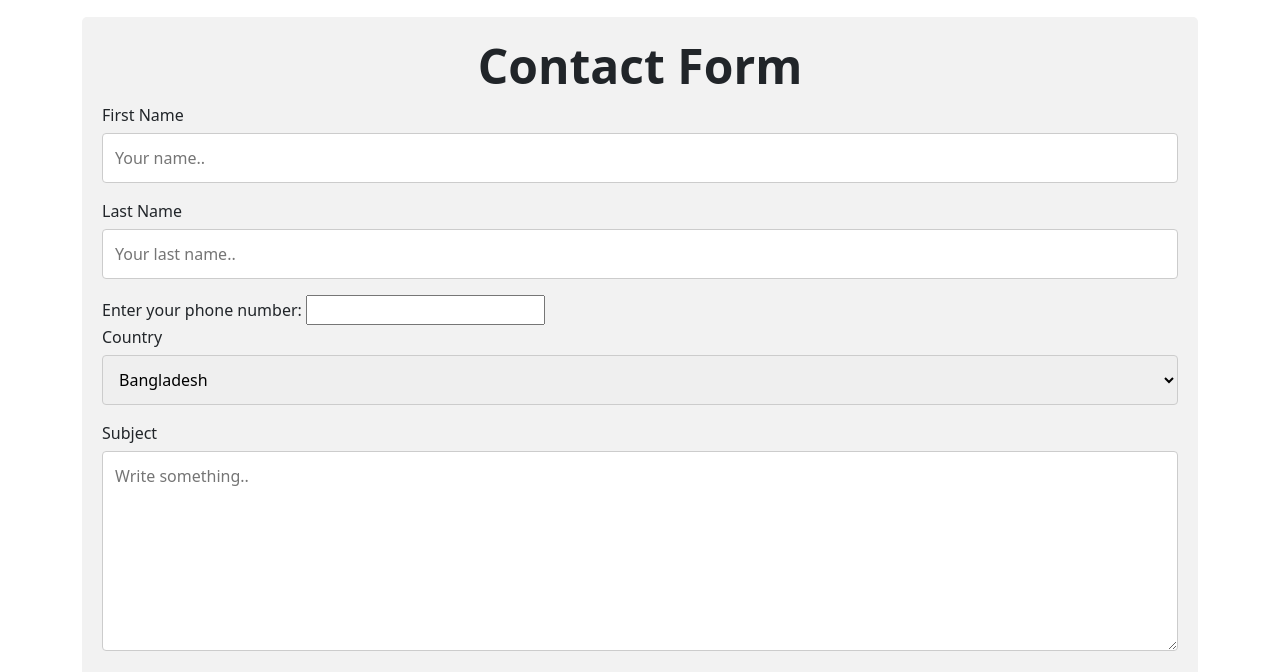
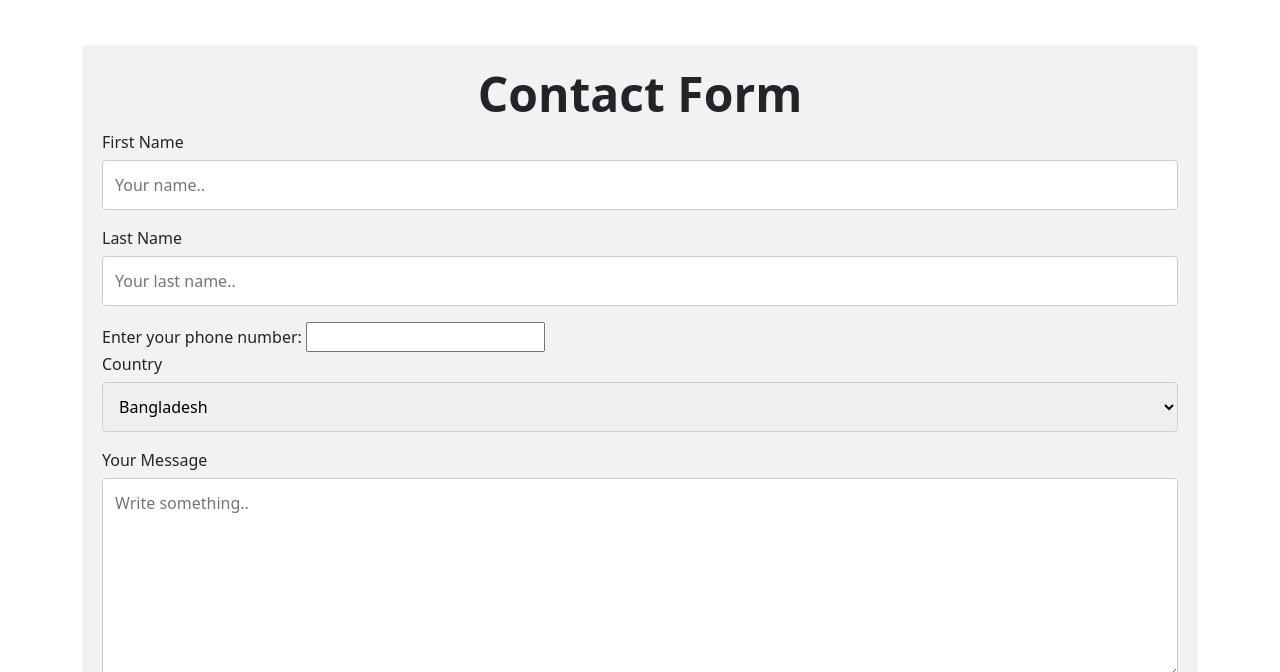
Before and after one commit to hmnomaan/honda-cbr-bootstrap-assignment, a plain HTML site: page index.html in a window 1280 px wide. Shown: the part 3689-4361 px from the top of the page. Drawn offline with nearby package versions, Linux system fonts and the light colour scheme.

Commit message:
code cleaned and fixed

```diff
--- a/index.html
+++ b/index.html
@@ -5,6 +5,7 @@
     <meta charset="UTF-8">
     <meta http-equiv="X-UA-Compatible" content="IE=edge">
     <meta name="viewport" content="width=device-width, initial-scale=1.0">
+    <link rel="shortcut icon" href="images/bike-1.png" type="image/x-icon">
     <title>Honda CBR</title>
 
     <!-- bootstrap css -->
@@ -161,7 +162,7 @@
                 <div class="col  ">
                     <img src="images/faq.png" alt="">
                 </div>
-                <div class="col ">
+                <div class="col mt-5 ">
                     <div class="accordion" id="accordionExample">
                         <div class="accordion-item">
                             <h2 class="accordion-header" id="headingOne">
@@ -293,8 +294,8 @@
                     <option value="usa">USA</option>
                   </select>
 
-                    <label for="subject">Subject</label>
-                    <textarea id="subject" name="subject" placeholder="Write something.." style="height:200px"></textarea>
+                    <label for="message">Your Message</label>
+                    <textarea id="message" name="message" placeholder="Write something.." style="height:200px"></textarea>
 
                     <input type="submit" value="Submit">
 
--- a/styles/style.css
+++ b/styles/style.css
@@ -1,4 +1,8 @@
     /* common */
+
+    html {
+        overflow-x: hidden;
+    }
 
     span {
         color: #E76F51;
```
